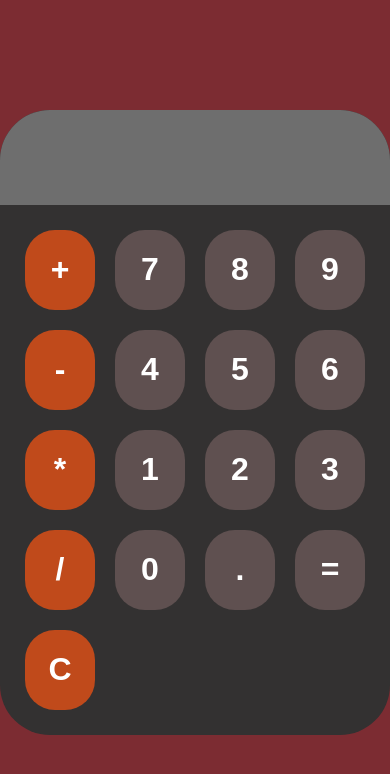
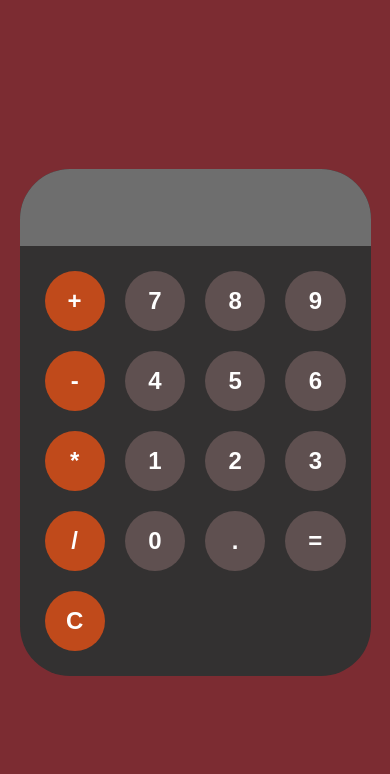
Before and after one commit to ICE-1000/calculator-project, a plain HTML site: page index.html in a window 390 px wide. Drawn offline with Linux system fonts and the light colour scheme.

Commit message:
version2 mobile adaptibility

```diff
--- a/styles.css
+++ b/styles.css
@@ -11,6 +11,7 @@
     background-color: rgb(51, 49, 49);
     border-radius: 50px;
     max-width: 500px;
+    width: 90%;
     overflow: hidden;
 }
 #display{
@@ -30,6 +31,7 @@
 button{
     width: 100%;
     height: 80px;
+    font-size: 2rem;
     border-radius: 30px;
     border: none;
     background-color: rgb(95, 80, 80);
@@ -53,3 +55,19 @@
 .operator-btn:active{
     background-color: rgb(255, 61, 61);
 }
+@media (max-width: 600px){
+
+    #calculator{
+        max-width: 95%;
+    }
+
+    #display{
+        font-size: 2rem;
+    }
+
+    button{
+        height: 60px;
+        font-size: 1.5rem;
+    }
+
+    }
```
